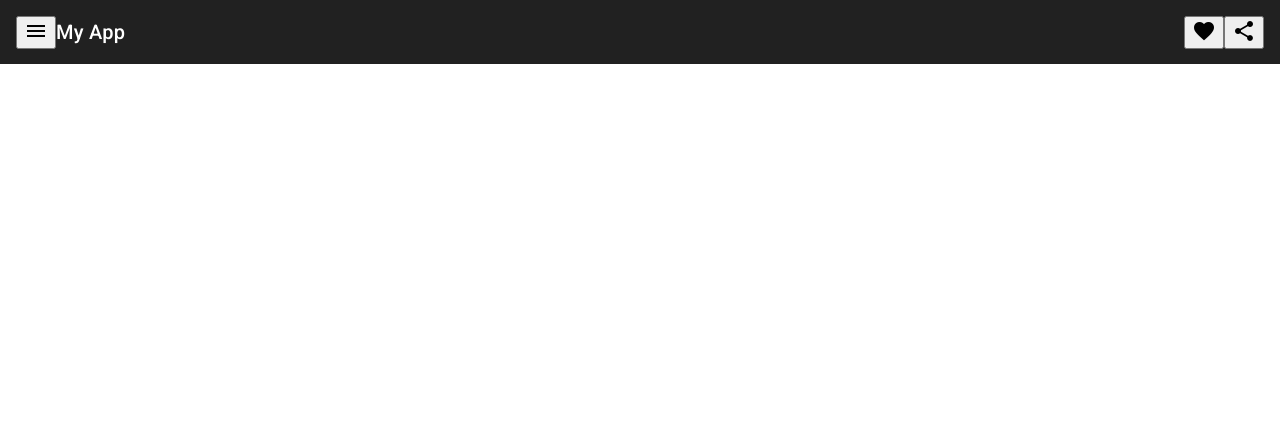
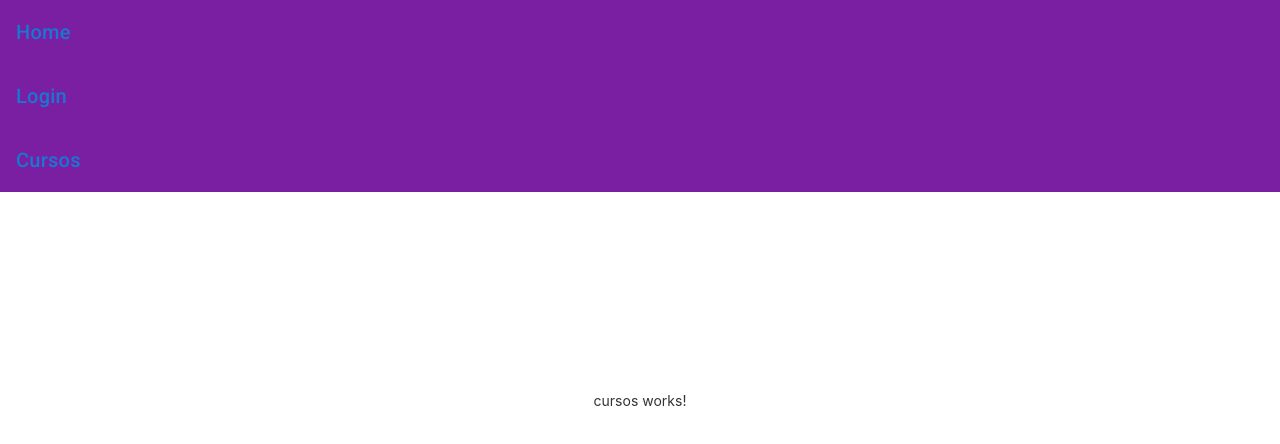
Before and after one commit to apazze/angular-spike, an Angular app in the folder rotas/: page /cursos in a window 1280 px wide. Shown: the top 444 px of the page. Built offline with nearby package versions, Linux system fonts and the light colour scheme.

Commit message:
Rotas com routerLink

```diff
--- a/rotas/src/app/app.component.css
+++ b/rotas/src/app/app.component.css
@@ -1,3 +1,6 @@
-.example-spacer {
-    flex: 1 1 auto;
-  }
+.center-align {
+  position: absolute;
+  top: 50%;
+  left: 50%;
+  transform: translate(-50%, -50%);
+}
--- a/rotas/src/app/app.component.html
+++ b/rotas/src/app/app.component.html
@@ -9,7 +9,9 @@
 
 <style>
   :host {
-    font-family: -apple-system, BlinkMacSystemFont, "Segoe UI", Roboto, Helvetica, Arial, sans-serif, "Apple Color Emoji", "Segoe UI Emoji", "Segoe UI Symbol";
+    font-family: -apple-system, BlinkMacSystemFont, "Segoe UI", Roboto,
+      Helvetica, Arial, sans-serif, "Apple Color Emoji", "Segoe UI Emoji",
+      "Segoe UI Symbol";
     font-size: 14px;
     color: #333;
     box-sizing: border-box;
@@ -201,7 +203,7 @@
   }
 
   .terminal pre {
-    font-family: SFMono-Regular,Consolas,Liberation Mono,Menlo,monospace;
+    font-family: SFMono-Regular, Consolas, Liberation Mono, Menlo, monospace;
     color: white;
     padding: 0 1rem 1rem;
     margin: 0;
@@ -245,17 +247,17 @@
     align-items: center;
     font-size: 12px;
     padding: 3px 10px;
-    border: 1px solid rgba(27,31,35,.2);
+    border: 1px solid rgba(27, 31, 35, 0.2);
     border-radius: 3px;
-    background-image: linear-gradient(-180deg,#fafbfc,#eff3f6 90%);
+    background-image: linear-gradient(-180deg, #fafbfc, #eff3f6 90%);
     margin-left: 4px;
     font-weight: 600;
   }
 
   .github-star-badge:hover {
-    background-image: linear-gradient(-180deg,#f0f3f6,#e6ebf1 90%);
-    border-color: rgba(27,31,35,.35);
-    background-position: -.5em;
+    background-image: linear-gradient(-180deg, #f0f3f6, #e6ebf1 90%);
+    border-color: rgba(27, 31, 35, 0.35);
+    background-position: -0.5em;
   }
 
   .github-star-badge .material-icons {
@@ -274,7 +276,7 @@
 
   /* Responsive Styles */
   @media screen and (max-width: 767px) {
-    .card-container > *:not(.circle-link) ,
+    .card-container > *:not(.circle-link),
     .terminal {
       width: 100%;
     }
@@ -483,20 +485,22 @@
 <!-- * * * * * * * * * * End of Placeholder * * * * * * * * * * * -->
 <!-- * * * * * * * * * * * * * * * * * * * * * * * * * * * * * * * -->
 
-<!-- <router-outlet></router-outlet> -->
-
 <!-- <mat-slide-toggle>Toggle me!</mat-slide-toggle> -->
 
-<mat-toolbar>
-  <button mat-icon-button class="example-icon" aria-label="Example icon-button with menu icon">
-    <mat-icon>menu</mat-icon>
-  </button>
-  <span>My App</span>
-  <span class="example-spacer"></span>
-  <button mat-icon-button class="example-icon favorite-icon" aria-label="Example icon-button with heart icon">
-    <mat-icon>favorite</mat-icon>
-  </button>
-  <button mat-icon-button class="example-icon" aria-label="Example icon-button with share icon">
-    <mat-icon>share</mat-icon>
-  </button>
+<mat-toolbar color="primary">
+  <mat-toolbar-row>
+    <span><a routerLink="">Home</a></span>
+  </mat-toolbar-row>
+
+  <mat-toolbar-row>
+    <span><a routerLink="login">Login</a></span>
+  </mat-toolbar-row>
+
+  <mat-toolbar-row>
+    <span><a routerLink="cursos">Cursos</a></span>
+  </mat-toolbar-row>
 </mat-toolbar>
+
+<div class="container center-align">
+  <router-outlet></router-outlet>
+</div>
```
